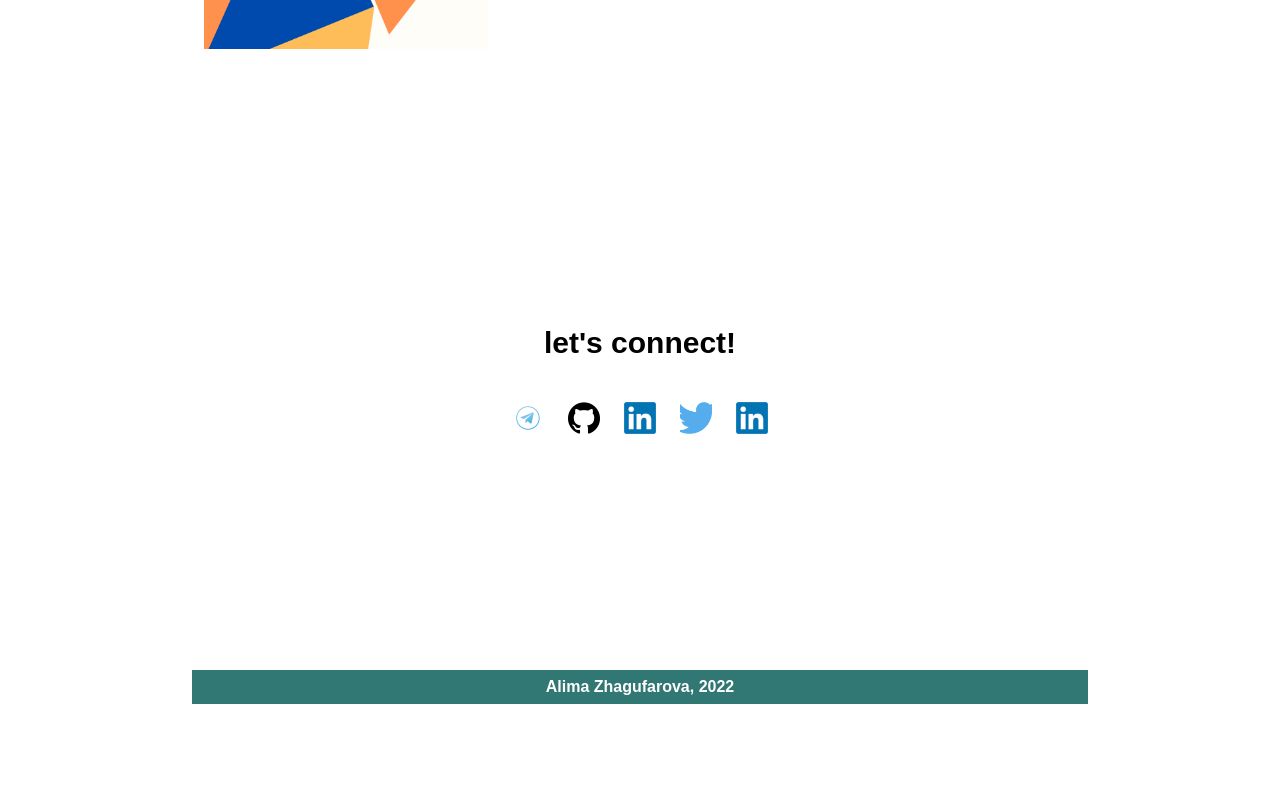
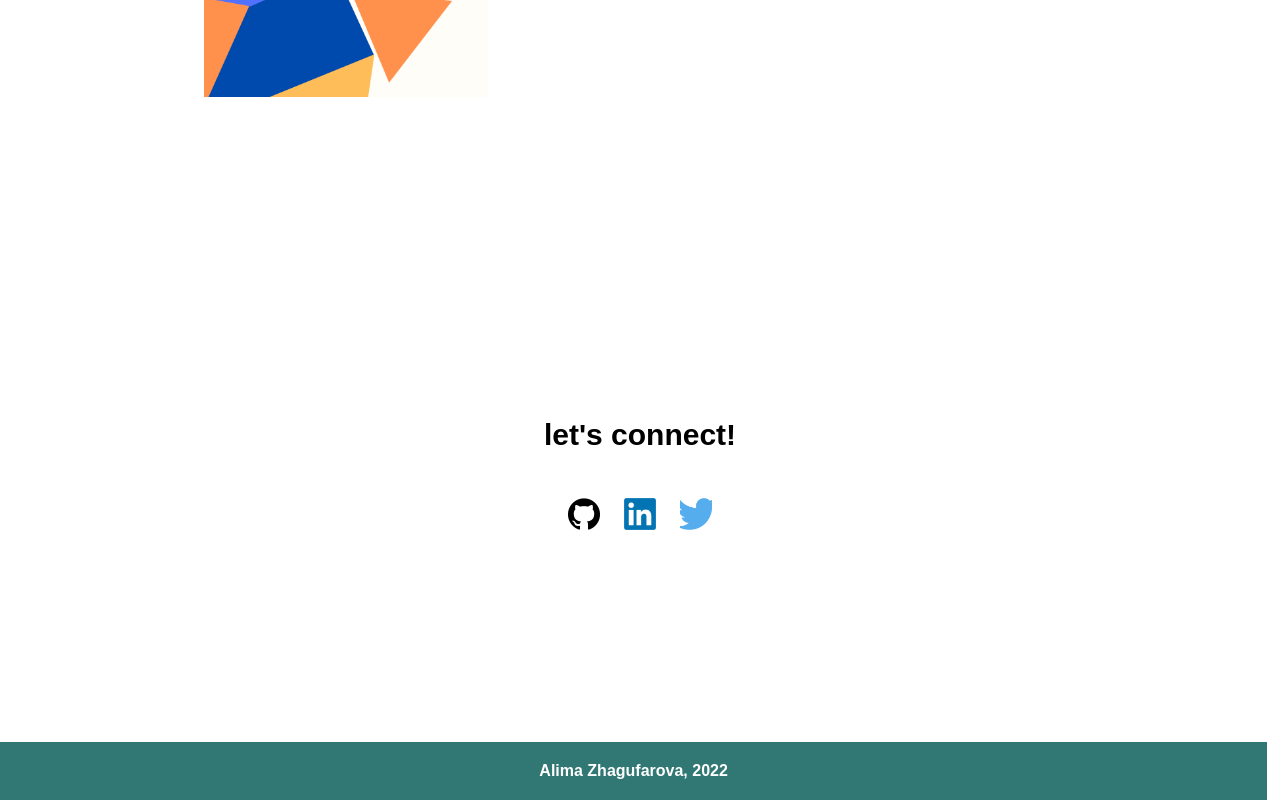
Before and after one commit to Alima2104/personal-portfolio, a React (Create React App) app in the folder front-end/: page / in a window 1280 px wide. Shown: the part 2383-3183 px from the top of the page. Before the commit the page ends 3087 px from the top, so only its background shows below. Built offline with nearby package versions, Linux system fonts and the light colour scheme; a web font is replaced by a local one.

Commit message:
video player

```diff
--- a/front-end/package.json
+++ b/front-end/package.json
@@ -8,12 +8,14 @@
     "@testing-library/jest-dom": "^5.16.5",
     "@testing-library/react": "^13.4.0",
     "@testing-library/user-event": "^13.5.0",
+    "@u-wave/react-vimeo": "^0.9.10",
     "bootstrap": "^5.2.2",
     "p5": "^1.5.0",
     "react": "^18.2.0",
     "react-bootstrap": "^2.6.0",
     "react-dom": "^18.2.0",
     "react-on-screen": "^2.1.1",
+    "react-player": "^2.11.0",
     "react-router-dom": "^6.4.5",
     "react-scripts": "5.0.1",
     "shader-park-core": "^0.1.30",
--- a/front-end/src/components/data/socials.js
+++ b/front-end/src/components/data/socials.js
@@ -1,9 +1,4 @@
 export const SocialData=[
-    {
-        platform:"Telegram",
-        icon: require("../data/assets/telegram.png"),
-        link:"https://web.telegram.org",
-    },
     {
         platform:"Github",
         icon: require("../data/assets/github.png"),
@@ -15,13 +10,8 @@ export const SocialData=[
         link:"https://www.youtube.com",
     },
     {
-        platform:"Twitter",
+        platform:"Gmail",
         icon: require("../data/assets/twt.png"),
         link: "https://twitter.com",
     },
-    {
-        platform:"Facebook",
-        icon: require("../data/assets/linkedin.png"),
-        link:"https://www.facebook.com",
-    },
 ];
--- a/front-end/src/components/footer/footer.css
+++ b/front-end/src/components/footer/footer.css
@@ -1,10 +1,17 @@
 .footer {
     display: flex;
-    padding-top: 1vh;
-    padding-bottom: 1vh;
+
     justify-content: center;
-    margin-top: 24px;
+
     background-color: #317773;
+    margin-left: -15vw;;
+    width: 99vw;
     color: white;
 
 }
+
+p{
+    padding-top: .5vh;
+    padding-bottom: .5vh;
+    /* margin-top: 24px; */
+}
--- a/front-end/src/components/footer/index.js
+++ b/front-end/src/components/footer/index.js
@@ -1,7 +1,11 @@
 import React from "react";
 import "./footer.css";
 function Footer() {
-  return <div className="footer">Alima Zhagufarova, 2022</div>;
+  return (
+  <div className="footer">
+  <p> Alima Zhagufarova, 2022 </p>
+  </div>
+  );
 }
 
 export default Footer;
--- a/front-end/src/components/work/index.js
+++ b/front-end/src/components/work/index.js
@@ -2,7 +2,7 @@ import React, { useState } from "react";
 import "./style.css";
 import p1 from "./img/enviromental.png"
 import p2 from "./img/interactive.png"
-import p3 from "./img/enviromental.png"
+import p3 from "./img/MUSAIK.jpg"
 import p4 from "./img/interactive.png"
 import p5 from "./img/enviromental.png"
 import p6 from "./img/p6.png"
--- a/front-end/src/components/work/style.css
+++ b/front-end/src/components/work/style.css
@@ -3,7 +3,7 @@
     grid-template-columns: 1fr 1fr 1fr;
     background-color: white;
 
-    padding: 10vh 0;
+    padding: 15vh 0;
     column-gap: 10px;
     row-gap: 10px;
 
--- a/front-end/src/pages/project1.js
+++ b/front-end/src/pages/project1.js
@@ -1,14 +1,21 @@
 import React from "react";
 import Header from "../components/header";
+import "./project.css";
+import Vimeo from '@u-wave/react-vimeo';
 
 function Project1Description() {
   return ( <div className="home">
     <div>
         <Header />
-
     </div>
     <div>
         <p>This  is the first project</p>
+        <Vimeo
+        video="https://vimeo.com/781274231"
+        autoplay
+        width={500}
+        height={300}
+/>
     </div>
   </div>
   );
```
Also changed, not shown: front-end/src/components/work/img/MUSAIK.jpg (added), 1 other file (tests, documents, lock files or other folders).
